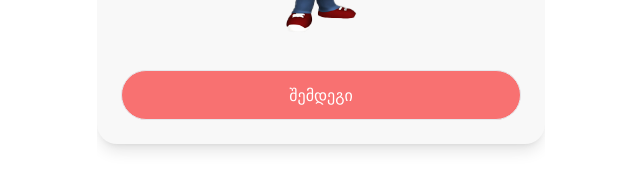
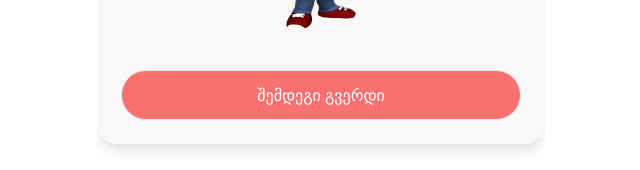
Before and after one commit to shkippppper/gazapkhulze, a Nuxt app: page / in a window 1280 px wide. Shown: the part 517-687 px from the top of the page, without its empty margins (319-959 px from the left). Built offline with nearby package versions, Linux system fonts and the light colour scheme.

Commit message:
Shemdegi

```diff
--- a/components/RsvpForm.vue
+++ b/components/RsvpForm.vue
@@ -25,7 +25,7 @@
                     @click="nextStep"
                     class="w-full py-3 bg-red-400 text-white rounded-full font-medium hover:bg-red-500 transition-colors border "
                 >
-                    შემდეგი
+                    შემდეგი გვერდი
                 </button>
             </div>
         </div>
```
